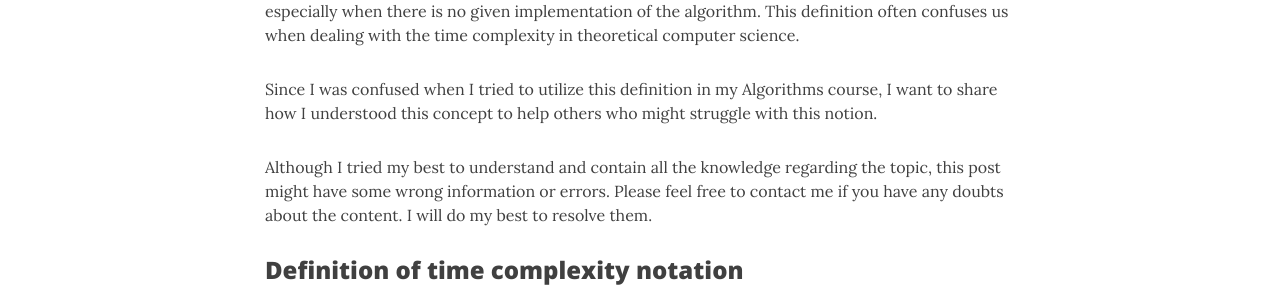
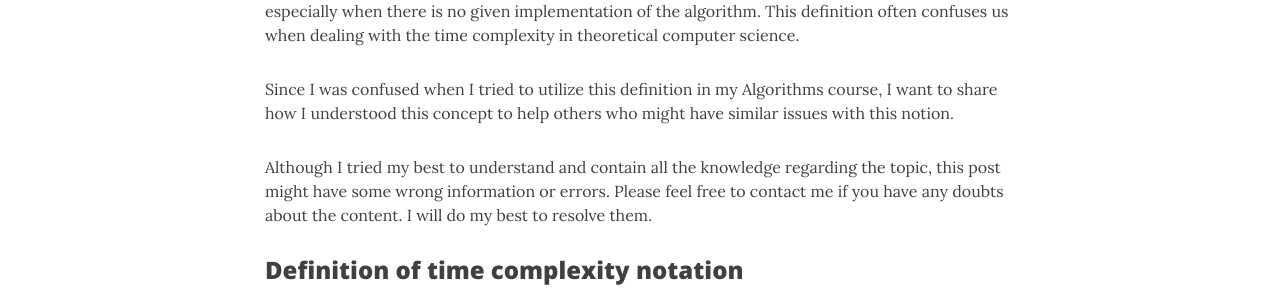
Before and after one commit to staphaniek/staphaniek.github.io, a Jekyll site: the page built from _posts/2024-01-06-time-complexity-notations.md, in a window 1280 px wide and 900 px high. Shown: the part 420-717 px from the top of the window. Built offline with Jekyll 4.4.1, drawn with Linux system fonts in a browser that asks for light colours; nearby versions of some CDN libraries; formulas are drawn with MathJax 3; comment, search, counter and statistics services are not loaded.

Commit message:
fix post content

```diff
--- a/_posts/2024-01-06-time-complexity-notations.md
+++ b/_posts/2024-01-06-time-complexity-notations.md
@@ -9,7 +9,7 @@ When denoting an algorithm's time complexity, we typically use Big-Oh (O) notati
 
 Even though we commonly use the Big-Oh notation as the tightest upper-bound time complexity of an algorithm, the formal definition of Big-O notation is slightly different from the widespread usage, especially when there is no given implementation of the algorithm. This definition often confuses us when dealing with the time complexity in theoretical computer science.
 
-Since I was confused when I tried to utilize this definition in my Algorithms course, I want to share how I understood this concept to help others who might struggle with this notion.
+Since I was confused when I tried to utilize this definition in my Algorithms course, I want to share how I understood this concept to help others who might have similar issues with this notion.
 
 Although I tried my best to understand and contain all the knowledge regarding the topic, this post might have some wrong information or errors. Please feel free to contact me if you have any doubts about the content. I will do my best to resolve them.
 
```
